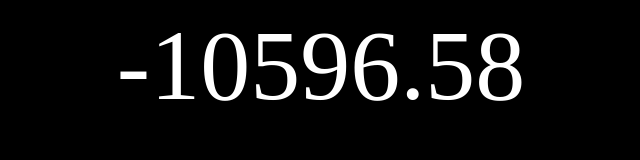
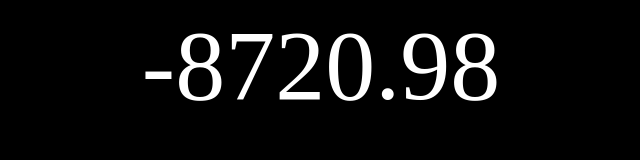
Before and after one commit to anatoliesavin/CevaProgress1, a plain HTML site: page index.html in a window 1280 px wide. Shown: the whole page, without its empty margins (319-959 px from the left). Drawn offline with Linux system fonts and the light colour scheme.

Commit message:
Update index.html

```diff
--- a/index.html
+++ b/index.html
@@ -1,6 +1,6 @@
 <!DOCTYPE html>
 <html>
 <body style="background:black;color:white;font-size:100px;text-align:center;">
--10596.58
+-8720.98
 </body>
 </html>
```
